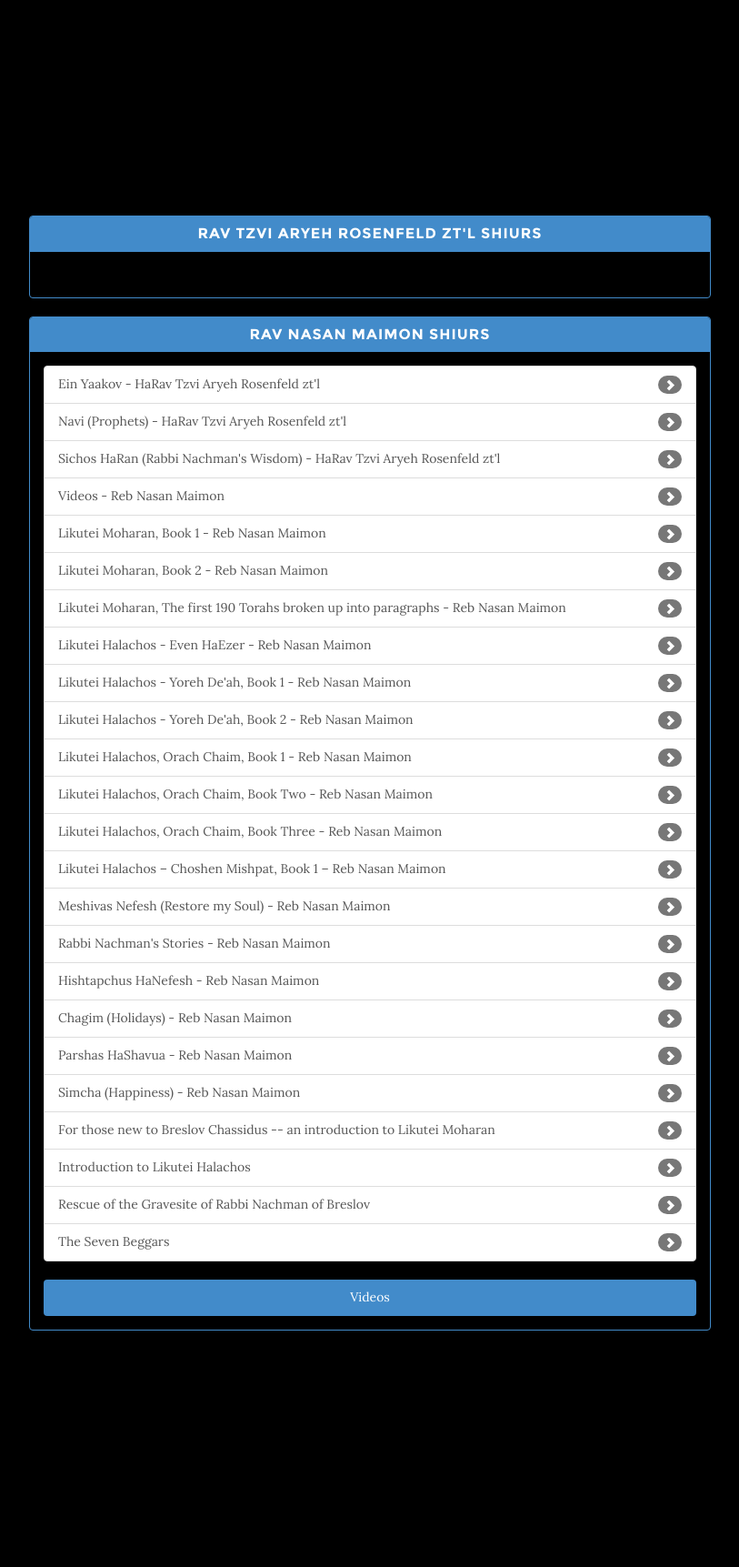
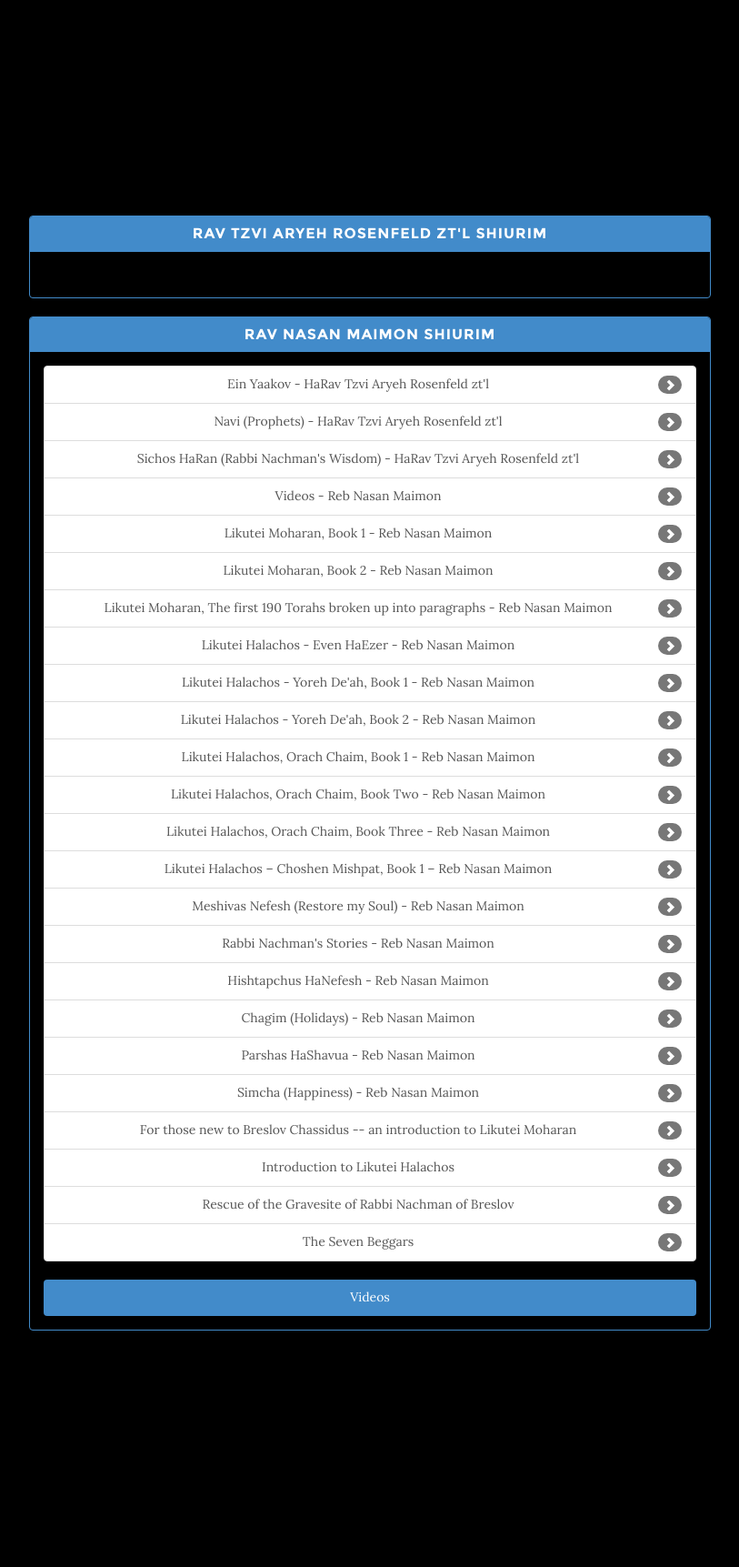
Before and after one commit to breslover/breslovtorah, a Django app: page /index.html in a window 1280 px wide. Shown: the part 813-2536 px from the top of the page at 91% size, without its empty margins (233-1046 px from the left). Run offline with Django 3.2, Linux system fonts and the light colour scheme; data comes from the database, SQL or seed files in the repository; parts of the project's set-up code (start-up, migrations or seed data) failed here and were passed over; some libraries are stand-ins or nearby versions.

Commit message:
fixed text to say shiurim

```diff
--- a/breslovtorah/frontpage/templates/base.html
+++ b/breslovtorah/frontpage/templates/base.html
@@ -8,7 +8,7 @@
     <meta name="description" content="The teaching of Rebbe Nachman of Breslov on the web, Android, iOS and Windows Phone.">
     <meta name="author" content="The Breslov Technology Group (a non-profit)">
 
-    <title>BreslovTorah.net - Breslov shiurs of Rebbe Nachman brought to you in English by the greatest tzaddikim of the generation.</title>
+    <title>BreslovTorah - Breslov shiurim of Rebbe Nachman brought to you in English by the greatest tzaddikim of the generation.</title>
 
     <!-- Bootstrap Core CSS -->
     <link href="{% static 'css/bootstrap.css' %}" rel="stylesheet">
@@ -115,7 +115,7 @@
                         {% endif %}
 
                         <br/><br/>
-                        <a href="#shiurs" class="btn btn-circle page-scroll">
+                        <a href="#shiurim" class="btn btn-circle page-scroll">
                             <i class="glyphicon glyphicon-chevron-down"></i>
                         </a>
                     </div>
@@ -125,14 +125,14 @@
     </header>
 
 	<!-- About Section -->
-    <section id="shiurs" class="container content-section text-center">
+    <section id="shiurim" class="container content-section text-center">
         <div class="row">
             <div class="col-lg-8 col-lg-offset-2">
 
 
             	<div class="panel panel-primary">
 					<div class="panel-heading">
-						<h3 class="panel-title">Rav Tzvi Aryeh Rosenfeld ZT'L Shiurs</h3>
+						<h3 class="panel-title">Rav Tzvi Aryeh Rosenfeld ZT'L Shiurim</h3>
 					</div>
 					<div class="panel-body">
 
@@ -153,7 +153,7 @@
 
 	            <div class="panel panel-primary">
 					<div class="panel-heading">
-						<h3 class="panel-title">Rav Nasan Maimon Shiurs</h3>
+						<h3 class="panel-title">Rav Nasan Maimon Shiurim</h3>
 					</div>
 					<div class="panel-body">
 
@@ -190,7 +190,7 @@
                 	{% trans "The official Web site of Rav Nasan Maimon, www.breslovtorah.com, houses one of the largest searchable databases in the teachings of Rabbi Nachman of Breslov — in English, with perfect on-the-fly translation and elucidation of the Rabbi’s original Lashon Kodesh (Biblical and Rabbinic Hebrew) — on the Internet. Here you can access, instantly and by topic, thousands of video and audio Torah classes (see left sidebar) given by Rav Tzvi Aryeh Rosenfeld זצ”ל (of blessed, sagely memory) and his student, Rav Nasan Maimon, שליט”א (may he live a good long life – amen!)." %}
 				</p>
 				<p>
-					{% trans "Enjoy — and remember, the main thing we all seek is connection to HaQadosh Baruḥ Hu, Borei haOlam — The Holy One, blessed be He, Creator of the World!" %}
+					{% trans "Enjoy — and remember, the main thing we all seek is connection to HaKadosh Baruḥ Hu, Borei haOlam — The Holy One, blessed be He, Creator of the World!" %}
                 </p>
             </div>
         </div>
```
